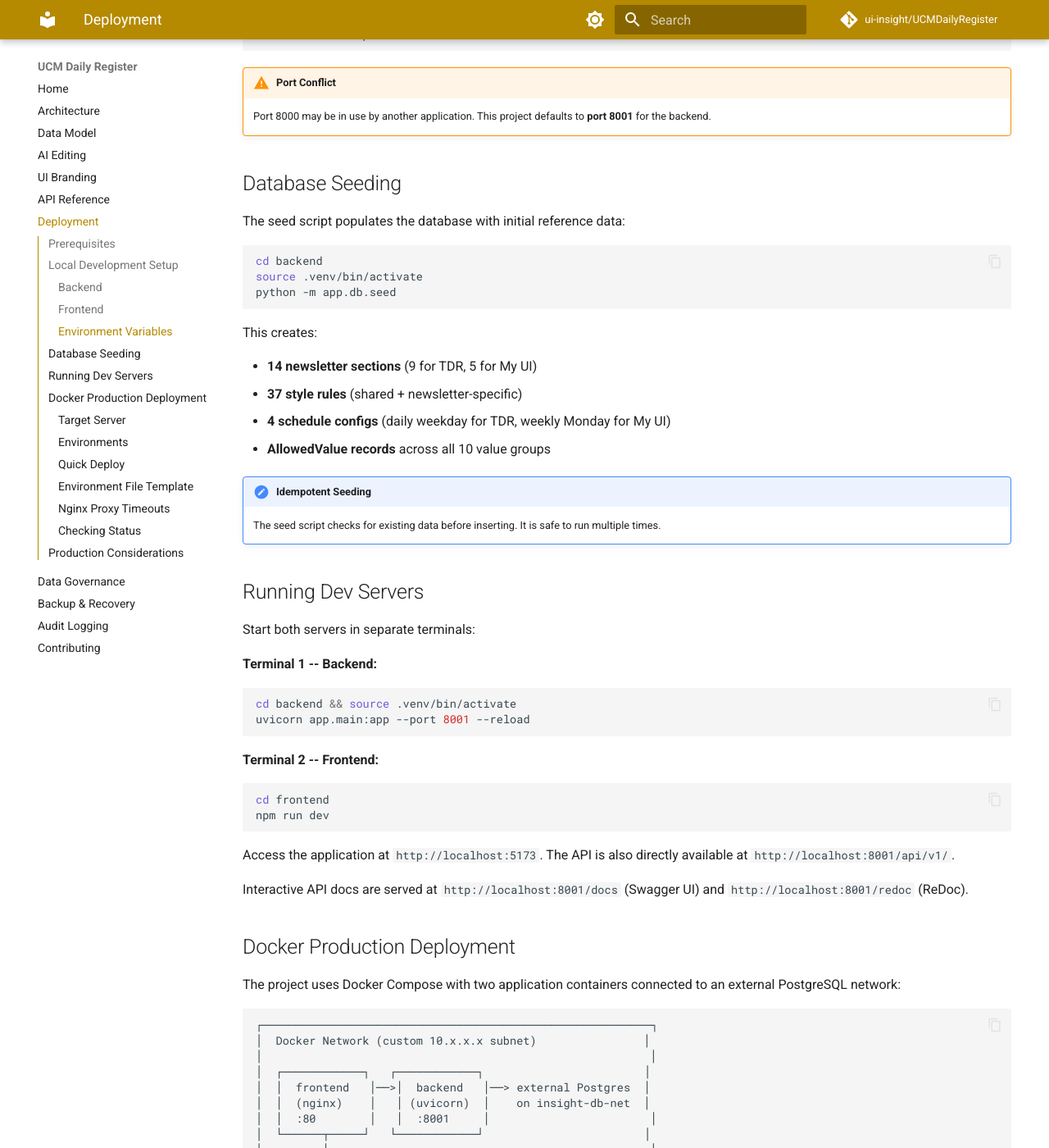
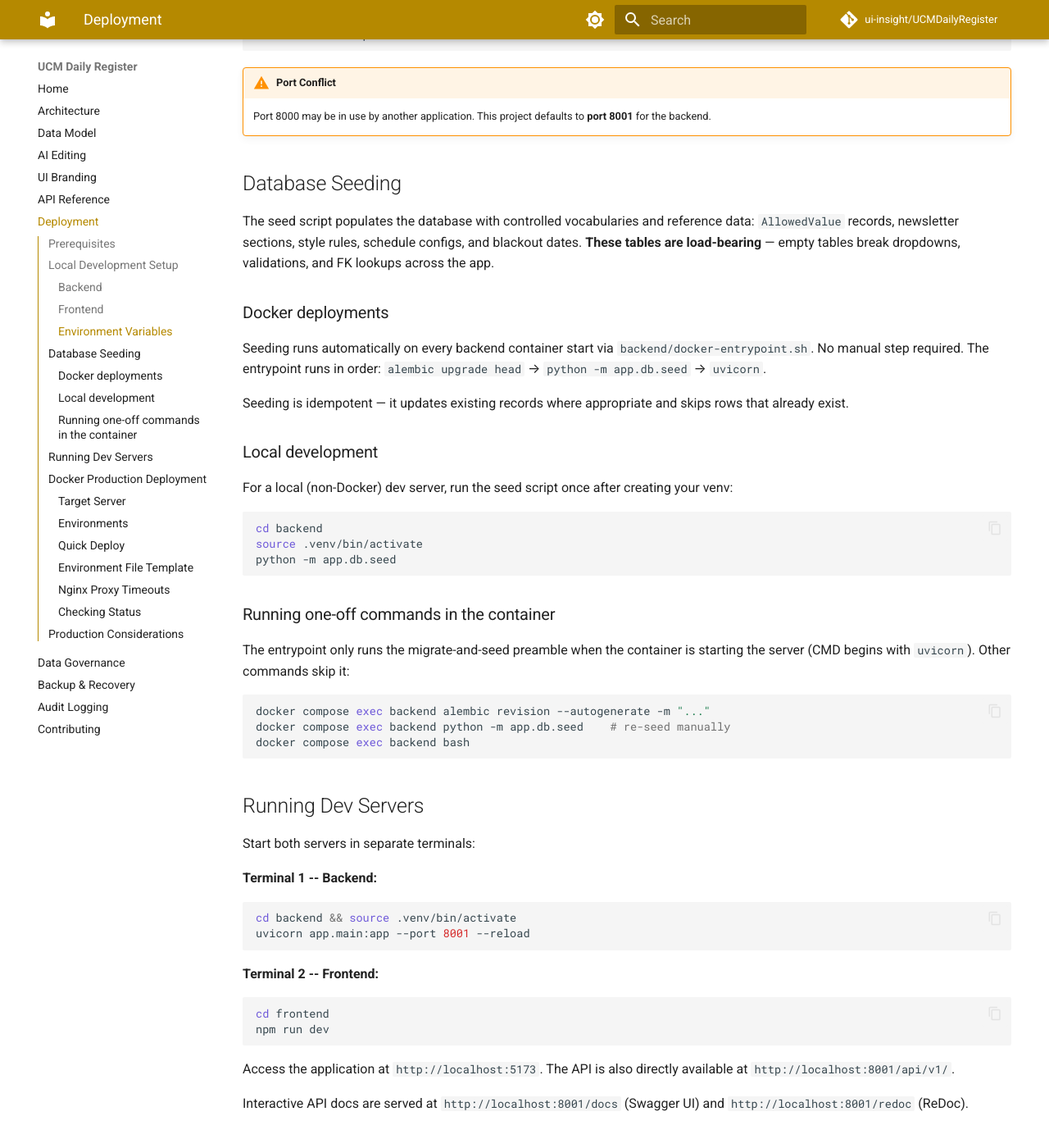
Before and after one commit to ui-insight/UCMDailyRegister, an MkDocs documentation site: the page built from docs/deployment.md, in a window 1280 px wide and 1400 px high, scrolled down 1746 px. Shown: the whole window at 82% size. Built offline with MkDocs 1.6.1 and Material for MkDocs 9.7.7, drawn with Linux system fonts in a browser that asks for light colours; comment, search, counter and statistics services are not loaded; some of the changed text lies outside the part shown.

Commit message:
Automate migrations and seeding in backend container entrypoint
Previously seed_all() was orphaned — defined in app/db/seed.py but never
invoked at startup. A fresh Postgres deployment would come up with empty
AllowedValue, ScheduleConfig, and StyleRule tables unless an operator
remembered to run python -m app.db.seed manually. deploy.sh ran
alembic upgrade head via docker exec but not the seed step.

Move both into backend/docker-entrypoint.sh so they run on every backend
container start regardless of how the container is launched. The
preamble only runs when CMD is uvicorn, so one-off commands
(alembic revision, bash, manual seed) still work normally.

Closes #89.

````diff
--- a/docs/deployment.md
+++ b/docs/deployment.md
@@ -82,7 +82,24 @@ CORS_ORIGINS=http://localhost:5173
 
 ## Database Seeding
 
-The seed script populates the database with initial reference data:
+The seed script populates the database with controlled vocabularies and
+reference data: `AllowedValue` records, newsletter sections, style rules,
+schedule configs, and blackout dates. **These tables are load-bearing** —
+empty tables break dropdowns, validations, and FK lookups across the app.
+
+### Docker deployments
+
+Seeding runs automatically on every backend container start via
+`backend/docker-entrypoint.sh`. No manual step required. The entrypoint
+runs in order: `alembic upgrade head` → `python -m app.db.seed` → `uvicorn`.
+
+Seeding is idempotent — it updates existing records where appropriate and
+skips rows that already exist.
+
+### Local development
+
+For a local (non-Docker) dev server, run the seed script once after creating
+your venv:
 
 ```bash
 cd backend
@@ -90,15 +107,16 @@ source .venv/bin/activate
 python -m app.db.seed
 ```
 
-This creates:
+### Running one-off commands in the container
 
-- **14 newsletter sections** (9 for TDR, 5 for My UI)
-- **37 style rules** (shared + newsletter-specific)
-- **4 schedule configs** (daily weekday for TDR, weekly Monday for My UI)
-- **AllowedValue records** across all 10 value groups
+The entrypoint only runs the migrate-and-seed preamble when the container
+is starting the server (CMD begins with `uvicorn`). Other commands skip it:
 
-!!! note "Idempotent Seeding"
-    The seed script checks for existing data before inserting. It is safe to run multiple times.
+```bash
+docker compose exec backend alembic revision --autogenerate -m "..."
+docker compose exec backend python -m app.db.seed    # re-seed manually
+docker compose exec backend bash
+```
 
 ## Running Dev Servers
 
@@ -183,8 +201,9 @@ git pull origin main
 ./deploy.sh dev
 ```
 
-The deploy script rebuilds the stack, runs `alembic upgrade head`, and then
-smoke-tests the frontend and key API routes before returning success.
+The deploy script rebuilds the stack, which triggers the backend entrypoint
+to run `alembic upgrade head` and seed reference data, and then smoke-tests
+the frontend and key API routes before returning success.
 
 ### Environment File Template
 
@@ -247,5 +266,5 @@ curl http://localhost:9280/api/v1/submissions/?limit=1
     - **File uploads** -- configure persistent storage for submission images (Docker volume or mounted directory)
     - **HTTPS** -- terminate TLS at a reverse proxy (nginx, Caddy, or cloud load balancer)
     - **Secrets** -- load API keys from environment variables, not committed `.env` files
-    - **Migrations** -- use `./deploy.sh <dev|prod>` so `alembic upgrade head` runs before smoke checks
+    - **Migrations** -- migrations and seeding run automatically in the backend container entrypoint on every start
     - **Backups** -- the `pgdata` Docker volume should be backed up regularly
````
Also changed, not shown: 3 other files.
